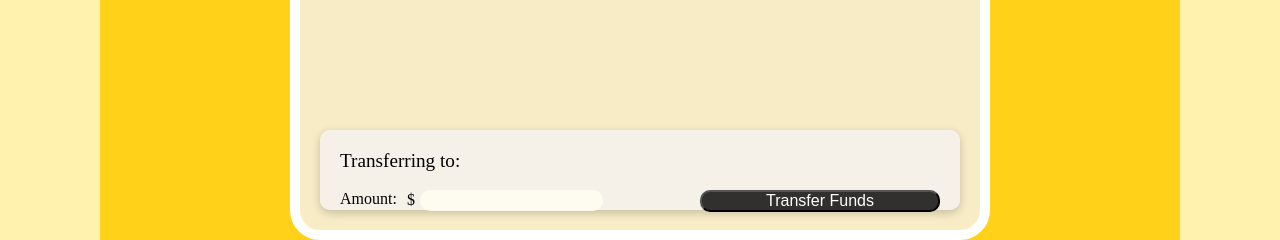
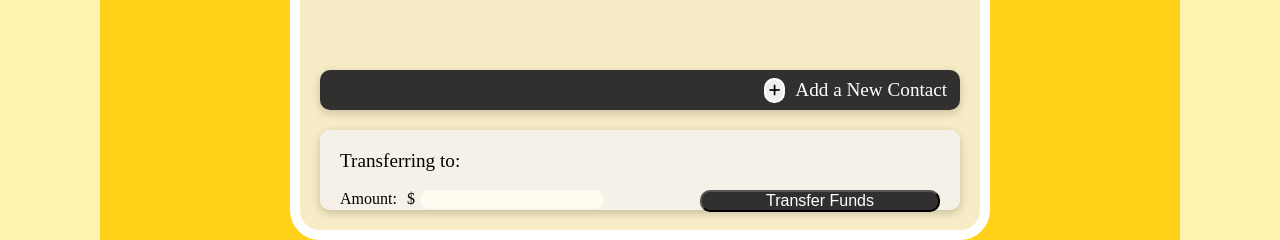
Before and after one commit to pcon92/banking-application, a React (Create React App) app: page /transfers-page in a window 1280 px wide. Shown: the part 560-800 px from the top of the page. Built offline with nearby package versions, Linux system fonts and the light colour scheme.

Commit message:
implemented add a new contact component with successful transfers

```diff
--- a/src/App.js
+++ b/src/App.js
@@ -71,11 +71,12 @@ function App() {
 
     // need to fix modifying state directly here
     const checkName = () => {
-
-        if (transferTo === contacts[1].name) {
+        for (let i=1; i < contacts.length; i++) {
+            if (transferTo === contacts[i].name) {
+                console.log('identified')
                 if (accounts[0].total - parseInt(transferAmount) >= 0) {
                     setInsufficientFunds(false)
-                contacts[1].total += parseInt(transferAmount)
+                    contacts[i].total += parseInt(transferAmount)
                     accounts[0].total -= parseInt(transferAmount)
                     contacts[0].total -= parseInt(transferAmount)
                     setAccounts([...accounts])
@@ -84,19 +85,10 @@ function App() {
                 } else {
                     setInsufficientFunds(true);
                 }
-        } else if (transferTo === contacts[2].name) {
-            if (accounts[0].total - parseInt(transferAmount) >= 0) {
-                setInsufficientFunds(false)
-                contacts[2].total += parseInt(transferAmount)
-                accounts[0].total -= parseInt(transferAmount)
-                contacts[0].total -= parseInt(transferAmount)
-                setAccounts([...accounts])
-                setContacts([...contacts])
-                setTransferReceipt(true);
-            } else {
-                setInsufficientFunds(true);
             }
-        } else if (transferTo === accounts[1].name) {
+        }
+
+        if (transferTo === accounts[1].name) {
             if (accounts[0].total - parseInt(transferAmount) >= 0) {
                 setInsufficientFunds(false)
                 accounts[1].total += parseInt(transferAmount)
@@ -126,6 +118,16 @@ function App() {
     useEffect(() => {
         localStorage.setItem('contacts', JSON.stringify(contacts))
     }, [contacts]);
+
+    const handleAddContact = (contactInfo) => {
+        setContacts([...contacts, {
+            id: contactInfo.id,
+            name: contactInfo.name,
+            accountNum: contactInfo.accountNum,
+            BSB: contactInfo.BSB,
+            total: contactInfo.total}
+        ])
+    };
 
     const handleCloseReceipt = () => {
         setTransferReceipt(false);
@@ -291,6 +293,7 @@ function App() {
                             transferReceipt={transferReceipt}
                             setTransferReceipt={transferReceipt}
                             handleCloseReceipt={handleCloseReceipt}
+                            handleAddContact={handleAddContact}
                             />
                     </Route>
                     <Route path="/settings-page">
--- /dev/null
+++ b/src/components/AddContact.js
@@ -0,0 +1,89 @@
+import React, { useState } from 'react';
+import { motion } from 'framer-motion';
+
+import styles from '../styles/addContact.module.css';
+import themedStyles from '../styles/themes.module.css';
+
+const AddContact = ({theme, fontSize, animations,
+    handleAddContact
+    }) => {
+
+    // font sizes used in this component
+    const fontSizeMed = {fontSize: `${fontSize[1]}`};
+    const fontSizeLge = {fontSize: `${fontSize[2]}`};
+
+    const [panelOpen, setPanelOpen] = useState(false);
+
+    const togglePanel = () => {
+        setPanelOpen(!panelOpen)
+    }
+
+    const registerContact = () => {
+        const NAME = document.getElementById("name");
+        const BSB = document.getElementById("BSB");
+        const ACCOUNT_NUMBER = document.getElementById("account-number");
+        const contactInfo = {
+            id: Date.now(),
+            name: NAME.value ? NAME.value : '',
+            accountNum: ACCOUNT_NUMBER.value ? ACCOUNT_NUMBER.value : '',
+            BSB: BSB.value ? BSB.value : '',
+            total: 5000
+        };
+        handleAddContact(contactInfo);
+        NAME.value = '';
+        BSB.value = '';
+        ACCOUNT_NUMBER.value = '';
+    };
+
+
+
+    return (
+        <div className={panelOpen
+                ? `${styles.backgroundOpen}`
+                : `${styles.backgroundClosed} ${themedStyles[theme[1]]}`}>
+            <div className={panelOpen
+                ? styles.topPanelOpen
+                : styles.topPanelClosed}>
+                <button
+                    onClick={togglePanel}
+                    className={styles.toggleButton}>{panelOpen
+                    ? <i class="fas fa-minus"></i>
+                    : <i class="fas fa-plus"></i>}
+                </button>
+                <div style={fontSizeLge}>
+                    Add a New Contact
+                </div>
+            </div>
+            {panelOpen && <motion.div
+                initial={animations ? {opacity: 0} : null}
+                animate={animations ? {opacity: 1} : null}
+                transition={animations ? { duration: 1 }: null}
+                className={`${styles.innerContainer} ${themedStyles[theme[1]]}`}>
+                <div
+                    className={styles.nameDiv}
+                    style={fontSizeMed}>
+                    <label>Name: </label>
+                    <input type="text" id="name" className={styles.inputBox}/>
+                </div>
+                <div
+                    className={styles.BSBDiv}
+                    style={fontSizeMed}>
+                    <label>BSB: </label>
+                    <input type="text" id="BSB" className={styles.inputBox}/>
+                </div>
+                <div
+                    className={styles.accountNumberDiv}
+                    style={fontSizeMed}>
+                    <label>Account Number: </label>
+                    <input type="text" id="account-number" className={styles.inputBox}/>
+                </div>
+                <button
+                    className={styles.addContactButton}
+                    onClick={registerContact}>Add Contact</button>
+            </motion.div>
+            }
+        </div>
+    )
+};
+
+export default AddContact;
--- a/src/components/transfers.js
+++ b/src/components/transfers.js
@@ -5,6 +5,7 @@ import { motion } from 'framer-motion';
 import Navbar from './Navbar';
 import AddressBook from './AddressBook';
 import TransferForm from './TransferForm';
+import AddContact from './AddContact';
 
 import styles from '../styles/transfers.module.css';
 import themedStyles from '../styles/themes.module.css';
@@ -16,7 +17,8 @@ const Transfers = ({fontSize, theme, animations,
     contacts,
     insufficientFunds,
     transferReceipt,
-    handleCloseReceipt
+    handleCloseReceipt,
+    handleAddContact
     }) => {
 
     return (
@@ -41,6 +43,11 @@ const Transfers = ({fontSize, theme, animations,
                             opacity: 1,
                             transition: {delay: 0.2, duration: 1}
                         } : null}>
+                        <AddContact
+                            theme={theme}
+                            fontSize={fontSize}
+                            animations={animations}
+                            handleAddContact={handleAddContact} />
                         <TransferForm
                             theme={theme}
                             transferTo={transferTo}
--- /dev/null
+++ b/src/styles/addContact.module.css
@@ -0,0 +1,82 @@
+
+.backgroundOpen {
+    height: 20vh;
+    border-radius: 10px;
+    margin: 20px;
+}
+
+.backgroundClosed {
+    height: 5vh;
+    box-shadow: 0px 3px 10px 0px var(--shadow2);
+    border-radius: 10px;
+    margin: 20px;
+}
+
+.topPanelOpen {
+    height: 25%;
+    display: flex;
+    justify-content: flex-end;
+    align-items: center;
+    padding-right: 1vw;
+    background-color: var(--headingBackground);
+    border-radius: 10px;
+    color: white;
+    box-shadow: 0px 3px 10px 0px var(--shadow2);
+}
+
+.topPanelClosed {
+    height: 100%;
+    display: flex;
+    justify-content: flex-end;
+    align-items: center;
+    padding-right: 1vw;
+    background-color: var(--headingBackground);
+    border-radius: 10px;
+    color: white;
+}
+
+.toggleButton {
+    margin-right: 10px;
+    border-radius: 10px;
+    padding: 3px;
+    border: 2px solid white;
+}
+
+.toggleButton:hover {
+    color: red;
+    cursor: pointer;
+}
+
+.innerContainer {
+    height: 70%;
+    width: 100%;
+    display: flex;
+    flex-direction: column;
+    justify-content: space-between;
+    align-items: flex-end;
+    padding: 20px;
+    box-shadow: 0px 3px 10px 0px var(--shadow2);
+    border-radius: 10px;
+}
+
+.nameDiv, .BSBDiv, .accountNumberDiv {
+    display: flex;
+    justify-content: space-between;
+}
+
+.inputBox {
+    background-color: var(--creamWhite);
+    padding: 2px 0px 2px 7px;
+    border-radius: 10px;
+    border: none;
+    user-select: none;
+    outline: none;
+    margin-left: 5px;
+}
+
+.addContactButton {
+    color: white;
+    background-color: var(--headingBackground);
+    border-radius: 10px;
+    width: 30%;
+}
--- a/src/styles/transferForm.module.css
+++ b/src/styles/transferForm.module.css
@@ -31,7 +31,7 @@
 
         .inputBox {
             background-color: var(--creamWhite);
-            padding: 3px;
+            padding: 2px 0px 2px 7px;
             border-radius: 10px;
             border: none;
             user-select: none;
```
Also changed, not shown: 1 other file (tests, documents, lock files or other folders). Lines whose indentation alone changed are shown as unchanged.
